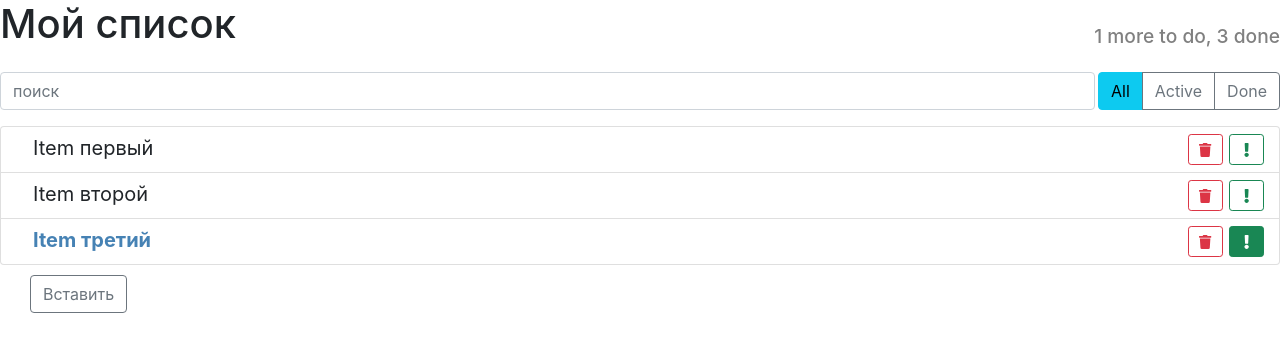
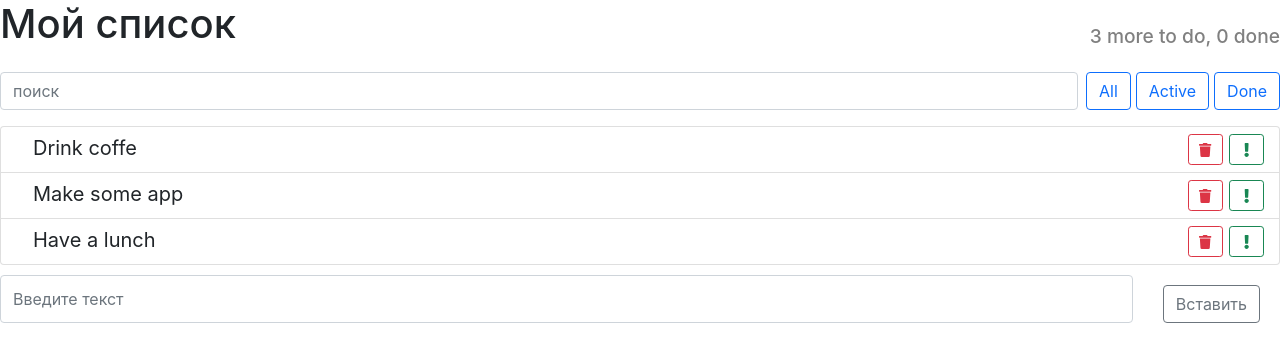
Before and after one commit to Alexey-Kozlov/React-todo, a React (Create React App) app: page / in a window 1280 px wide. Shown: the top 362 px of the page. Built offline with nearby package versions, Linux system fonts and the light colour scheme.

Commit message:
Todo end

```diff
--- a/src/components/App/App.js
+++ b/src/components/App/App.js
@@ -8,58 +8,132 @@ import './App.css';
 
 export default class App extends React.Component {
 
+  maxId = 0;
+
   state = {
     todoData: [
-      {label: "Item первый", important: false, id: 1},
-      {label: "Item второй", important: false, id: 2},
-      {label: "Item третий", important: true, id: 3}
+      this.createToDoItem('Drink coffe'),
+      this.createToDoItem('Make some app'),
+      this.createToDoItem('Have a lunch')
+    ],
+    unfilteredData:[
+      this.createToDoItem('Drink coffe'),
+      this.createToDoItem('Make some app'),
+      this.createToDoItem('Have a lunch')
     ]
   };
 
   deleteItem = (id) => {
-    this.setState(({ todoData }) => {
+    this.setState(({ todoData, unfilteredData }) => {
       const index = todoData.findIndex((item) => item.id === id);
       const newArray = JSON.parse(JSON.stringify(todoData));//deep copy
       newArray.splice(index, 1);//удаление элемента
-
       return {
-        todoData: newArray
+        todoData: newArray,
+        unfilteredData: newArray
       }
     })
   }
 
-  insertItem = () => {
-    this.setState(({ todoData }) =>{
-      let maxIndex = 0;
-      if(todoData.length > 0){
-        maxIndex = Math.max(...todoData.map((item) => item.id));
-      }
-      const newItem = {
-        id: maxIndex + 1,
-        label: "чтото новое " + maxIndex.toString(),
-        important: false
-      };
+  createToDoItem (label){
+    return {
+      id: this.maxId++,
+      label: label,
+      important: false,
+      done: false
+    }
+  }
+
+  insertItem = (label) => {
+    this.setState(({ todoData, unfilteredData }) =>{
+      const newItem = this.createToDoItem(label);
       return {
-        todoData: [...todoData, newItem]
+        todoData: [...todoData, newItem],
+        unfilteredData: [...todoData, newItem]
       }
     })
   }
 
   onToggleImportant = (id) =>{
-    console.log('imp ', id);
+    this.setState(({ todoData }) =>{
+      return {
+        todoData: this.toggleProperty(todoData, id, 'important')
+      };
+    })
   }
 
   onToggleDone = (id) => {
-    console.log('done ', id);
+    this.setState(({ todoData }) =>{
+      return {
+        todoData: this.toggleProperty(todoData, id, 'done'),
+        unfilteredData: this.toggleProperty(todoData, id, 'done')
+      };
+    })
+  }
+
+  toggleProperty(arr, id, propName){
+
+      const index = arr.findIndex((item) => item.id === id);
+      const oldItem = arr[index];
+      const newItem = {...oldItem, [propName]: !oldItem[propName]};
+      return [
+        ...arr.slice(0, index),
+        newItem,
+        ...arr.slice(index + 1)
+      ];
+  }
+
+  searchChanged = (searchText) => {
+    const filterItems = this.state.unfilteredData.filter((item) => item.label.includes(searchText));
+    this.setState(({ todoData }) =>{
+      return {
+        todoData: filterItems
+      };
+    })
+  }
+
+  allItemsFilterClick = () =>{
+    this.setState(({ todoData }) =>{
+      return {
+        todoData: this.state.unfilteredData
+      };
+    })
+  }
+
+  activeItemsFilterClick = () =>{
+    const filterItems = this.state.unfilteredData.filter((item) => !item.done);
+    this.setState(({ todoData }) =>{
+      return {
+        todoData: filterItems
+      };
+    })
+  }
+
+  doneItemsFilterClick = () =>{
+    const filterItems = this.state.unfilteredData.filter((item) => item.done);
+    this.setState(({ todoData }) =>{
+      return {
+        todoData: filterItems
+      };
+    })
   }
 
   render () {
+
+    const doneCount = this.state.todoData.filter((item) => item.done ).length;
+    const todoCount = this.state.todoData.length - doneCount;
+
+
     return(
     <div>
-      <AppHeader todo={1} done={3} />
+      <AppHeader todo={todoCount} done={doneCount} />
       <div className="top-panel d-flex">
-          <SearchPanel />
-          <ItemStatusFilter />
+          <SearchPanel searchChanged = { this.searchChanged }/>
+          <ItemStatusFilter
+            allItemsClick = { this.allItemsFilterClick }
+            activeItemsClick = { this.activeItemsFilterClick }
+            doneItemsClick = { this.doneItemsFilterClick }
+          />
         </div>
       <ToDoList
         onDeleted = { this.deleteItem }
--- a/src/components/ItemAdd/ItemAdd.css
+++ b/src/components/ItemAdd/ItemAdd.css
@@ -1,4 +1,8 @@
 .item-add{
     margin-top: 10px;
     margin-left: 30px;
+    margin-right: 20px;
 }
+.item-add-form{
+    margin-top: 10px;
+}
--- a/src/components/ItemAdd/ItemAdd.js
+++ b/src/components/ItemAdd/ItemAdd.js
@@ -2,12 +2,37 @@ import React from 'react';
 import './ItemAdd.css';
 
 export default class ItemAdd extends React.Component {
+
+    state = {
+        label: ''
+    }
+
+    onLabelChanged = (e) => {
+        this.setState({
+            label :e.target.value
+        });
+    }
+
+    onSubmit = (e) => {
+        e.preventDefault();
+        this.props.itemAdded(this.state.label);
+        this.setState({
+            label: ''
+        })
+    }
+
     render() {
-        const { itemAdded } = this.props;
         return (
-            <button type="button"
+            <form className = 'item-add-form d-flex'
+            onSubmit={ this.onSubmit }>
+                <input type = 'text' placeholder = 'Введите текст'
+                className = 'form-control'
+                onChange = { this.onLabelChanged }
+                value = { this.state.label }/>
+            <button
             className = "btn btn-outline-secondary item-add"
-            onClick= { itemAdded } >Вставить</button>
+                >Вставить</button>
+            </form>
         )
     }
 }
--- a/src/components/ItemStatusFilter/ItemStatusFilter.css
+++ b/src/components/ItemStatusFilter/ItemStatusFilter.css
@@ -0,0 +1,3 @@
+.btn-default {
+    margin-left: 5px;
+}
--- a/src/components/ItemStatusFilter/ItemStatusFilter.js
+++ b/src/components/ItemStatusFilter/ItemStatusFilter.js
@@ -3,15 +3,20 @@ import React from 'react';
 import './ItemStatusFilter.css';
 
 export default class ItemStatusFilter extends React.Component {
+
   render() {
+    let defaultClassName = 'btn btn-outline-primary btn-default';
     return (
-      <div className="btn-group">
+      <div  >
         <button type="button"
-              className="btn btn-info">All</button>
-        <button type="button"
-              className="btn btn-outline-secondary">Active</button>
-        <button type="button"
-              className="btn btn-outline-secondary">Done</button>
+            onClick = { () => this.props.allItemsClick() }
+            className= { defaultClassName }>All</button>
+        <button  type="button"
+            onClick = { () => this.props.activeItemsClick() }
+            className={ defaultClassName }>Active</button>
+        <button  type="button"
+             onClick = { () => this.props.doneItemsClick() }
+            className={ defaultClassName }>Done</button>
       </div>
     );
   };
--- a/src/components/SearchPanel/SearchPanel.js
+++ b/src/components/SearchPanel/SearchPanel.js
@@ -1,12 +1,25 @@
 import React from 'react';
 import './SearchPanel.css'
 
-const SearchPanel = () =>{
+export default class SearchPanel extends React.Component {
+  state = {
+    searchText: ''
+  }
+
+  searchChange = (e) =>{
+    this.setState({
+      searchText: e.target.value
+    });
+    this.props.searchChanged(e.target.value);
+  }
+
+  render(){
     return(
       <input type="text"
+      onChange = { this.searchChange }
       className="form-control search-input"
+      value={ this.state.searchText }
       placeholder="поиск" />
     );
   };
-
-  export default SearchPanel;
+}
--- a/src/components/ToDoList/ToDoList.js
+++ b/src/components/ToDoList/ToDoList.js
@@ -2,7 +2,7 @@ import React from 'react';
 import ToDoListItem from '../ToDoListItem';
 import './ToDoList.css'
 
-const ToDoList = ( {todoData, onDeleted, onToggleImportant, onToggleDone} ) =>{
+const ToDoList = ( {todoData, onDeleted, onToggleImportant, onToggleDone} ) => {
 
     const items = todoData.map((item, index) => {
         return(
@@ -10,6 +10,7 @@ const ToDoList = ( {todoData, onDeleted, onToggleImportant, onToggleDone} ) =>{
             <ToDoListItem
                 label = { item.label }
                 important = { item.important }
+                done = { item.done }
                 onDeleted = { () => onDeleted(item.id) }
                 onToggleImportant = {() => onToggleImportant(item.id) }
                 onToggleDone = {() => onToggleDone(item.id) }
```
